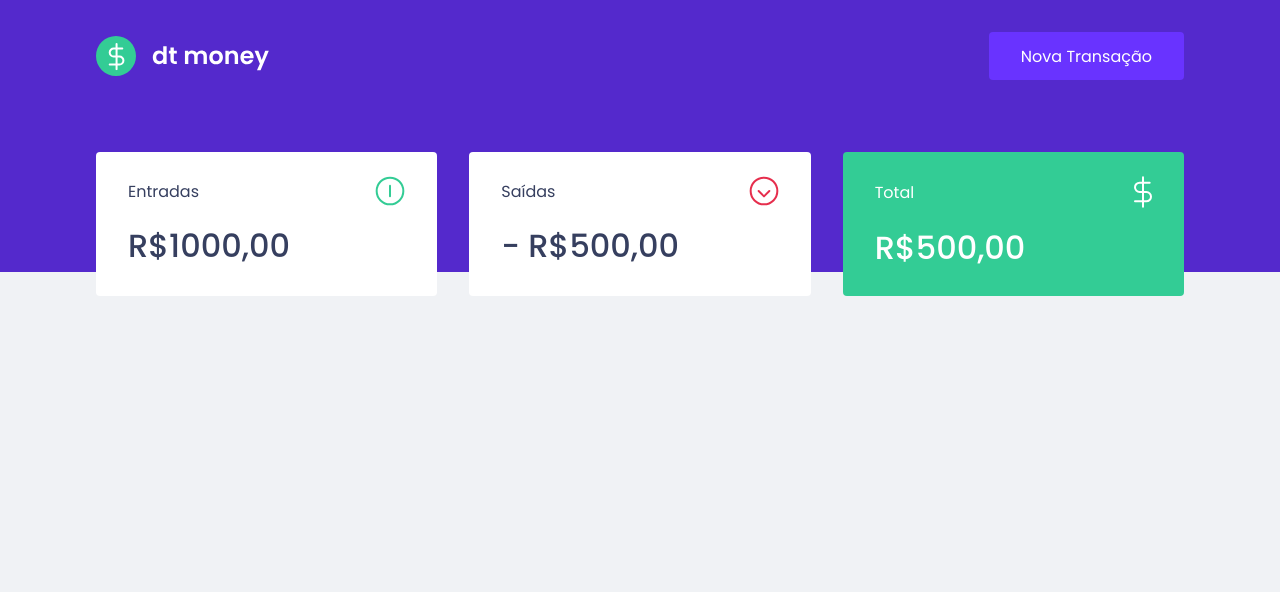
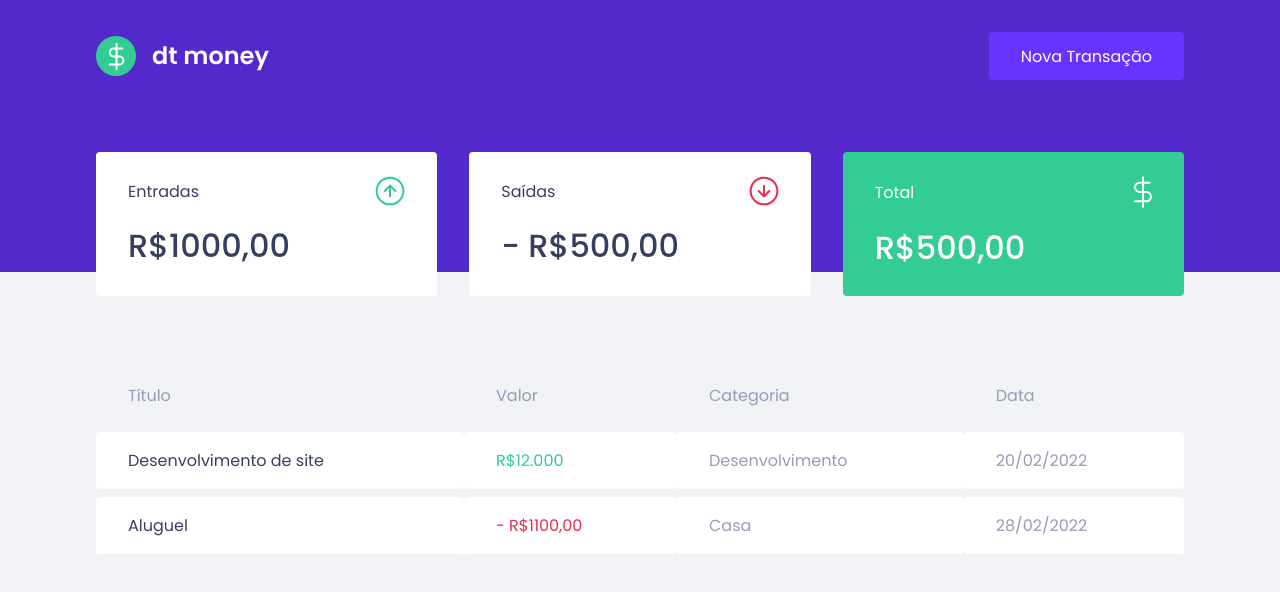
Before and after one commit to Abraao2501/dtmoney, a React (Create React App) app: page / in a window 1280 px wide. Shown: the top 592 px of the page. Built offline with nearby package versions, Linux system fonts and the light colour scheme.

Commit message:
Criando e estilizando componente TransactionsTable

```diff
--- a/src/components/Dashboard/index.tsx
+++ b/src/components/Dashboard/index.tsx
@@ -1,10 +1,12 @@
 import { Container } from "./styles"
 import { Summary } from "../Summary"
+import { TransactionsTable } from "../TransactionsTable"
 
 export function Dashboard(){
   return (
     <Container>
       <Summary />
+      <TransactionsTable />
     </Container>
   )
 }
--- a/src/components/Summary/index.tsx
+++ b/src/components/Summary/index.tsx
@@ -1,6 +1,6 @@
 import { Container } from './styles'
 
-import incomeImg from '../../assets/entradas.svg'
+import incomeImg from '../../assets/receitas.svg'
 import outComeImg from '../../assets/saidas.svg'
 import totalImg from '../../assets/cifrao.svg'
 
--- /dev/null
+++ b/src/components/TransactionsTable/index.tsx
@@ -0,0 +1,34 @@
+import { Container } from './styles'
+
+export function TransactionsTable(){
+  return (
+    <Container>
+      <table>
+        <thead>
+          <tr>
+            <th>Título</th>
+            <th>Valor</th>
+            <th>Categoria</th>
+            <th>Data</th>
+          </tr>
+        </thead>
+
+        <tbody>
+          <tr>
+            <td>Desenvolvimento de site</td>
+            <td className='deposit'>R$12.000</td>
+            <td>Desenvolvimento</td>
+            <td>20/02/2022</td>
+          </tr>
+
+          <tr>
+            <td>Aluguel</td>
+            <td className='withdraw'>- R$1100,00</td>
+            <td>Casa</td>
+            <td>28/02/2022</td>
+          </tr>
+        </tbody>
+      </table>
+    </Container>
+  )
+}
--- /dev/null
+++ b/src/components/TransactionsTable/styles.ts
@@ -0,0 +1,39 @@
+import styled from "styled-components";
+
+export const Container = styled.div`
+  margin-top: 4rem;
+
+  table {
+    width: 100%;
+    border-spacing: 0 0.5rem;
+
+    th {
+      color: var(--text-body);
+      font-weight: 400;
+      padding: 1rem 2rem;
+      text-align: left;
+      line-height: 1.5rem;
+    }
+
+    td {
+      padding: 1rem 2rem;
+      bottom: 0;
+      background-color: var(--shape);
+      font-weight: 400;
+      color: var(--text-body);
+      border-radius: 0.25rem;
+
+      &:first-child {
+        color: var(--text-title);
+      }
+
+      &.deposit {
+        color: var(--green);
+      }
+
+      &.withdraw {
+        color: var(--red);
+      }
+    }
+  }
+`
```
Also changed, not shown: src/assets/receitas.svg, src/assets/saidas.svg.
